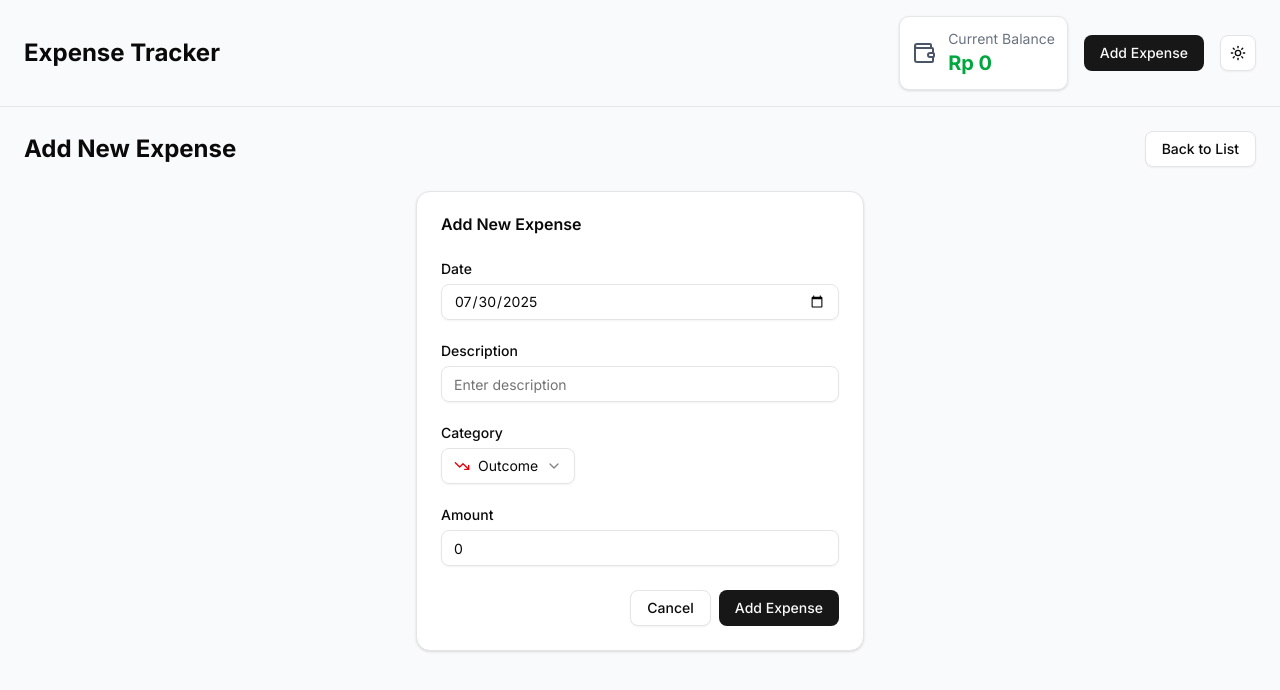
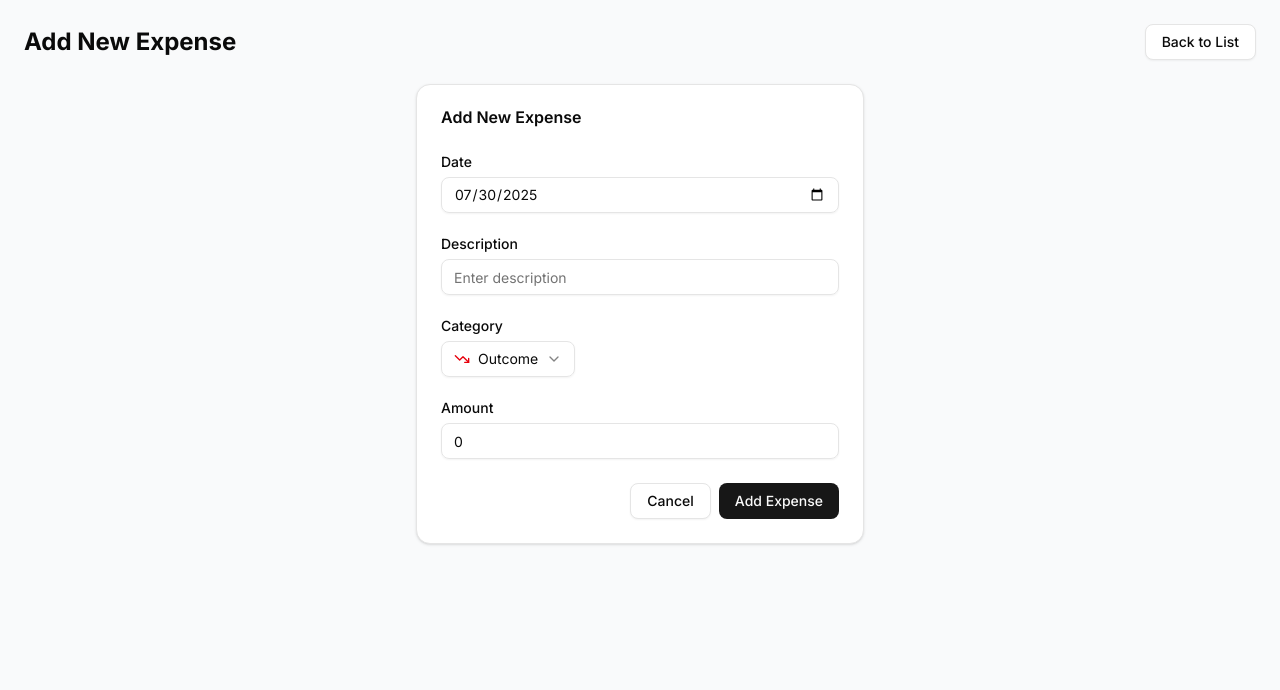
Before and after one commit to abdialidrus/expense-tracker, a Next.js app: page /add in a window 1280 px wide. Shown: the top 690 px of the page. Built offline with nearby package versions, Linux system fonts and the light colour scheme; no server answers.

Commit message:
Remove unused Header component from Add and Edit Expense pages

```diff
--- a/app/add/page.tsx
+++ b/app/add/page.tsx
@@ -1,12 +1,11 @@
 import ExpenseForm from "@/components/expense-form";
-import { Header } from "@/components/header";
 import { Button } from "@/components/ui/button";
 import Link from "next/link";
 
 export default function AddExpensePage() {
   return (
     <div className="min-h-screen flex flex-col bg-gray-50 dark:bg-gray-900 dark:text-gray-100">
-      <Header />
+      {/* <Header /> */}
 
       <main className="flex-1 px-4 sm:px-6 py-6">
         <div className="container mx-auto max-w-7xl">
--- a/app/edit/[id]/page.tsx
+++ b/app/edit/[id]/page.tsx
@@ -1,7 +1,6 @@
 "use client";
 
 import ExpenseForm from "@/components/expense-form";
-import { Header } from "@/components/header";
 import { Button } from "@/components/ui/button";
 import Link from "next/link";
 import { useParams } from "next/navigation";
@@ -17,8 +16,6 @@ export default function EditExpensePage() {
 
   return (
     <div className="min-h-screen flex flex-col bg-gray-50 dark:bg-gray-900 dark:text-gray-100">
-      <Header />
-
       <main className="flex-1 px-4 sm:px-6 py-6">
         <div className="container mx-auto max-w-7xl">
           <div className="flex justify-between items-center mb-6">
```
